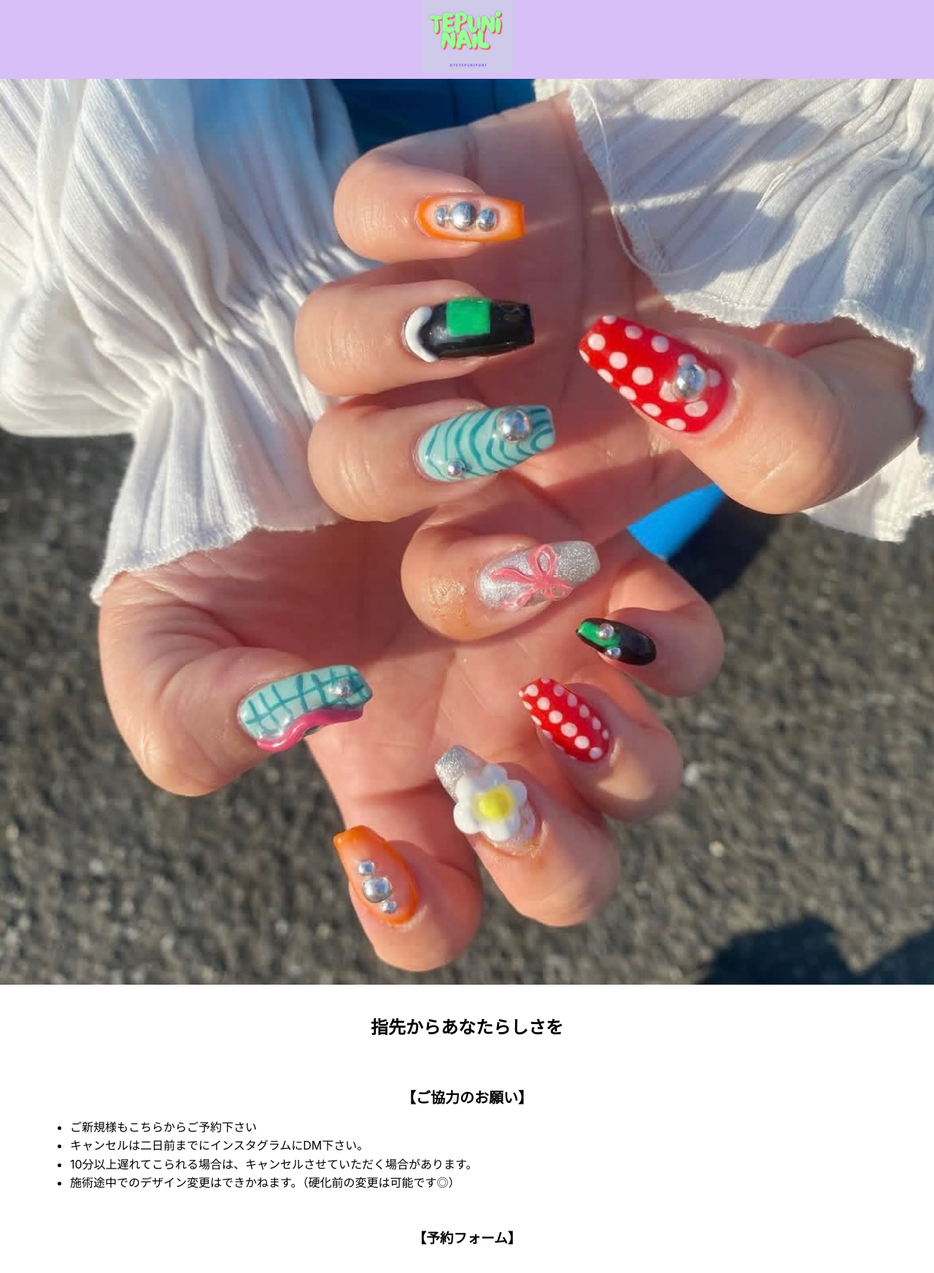
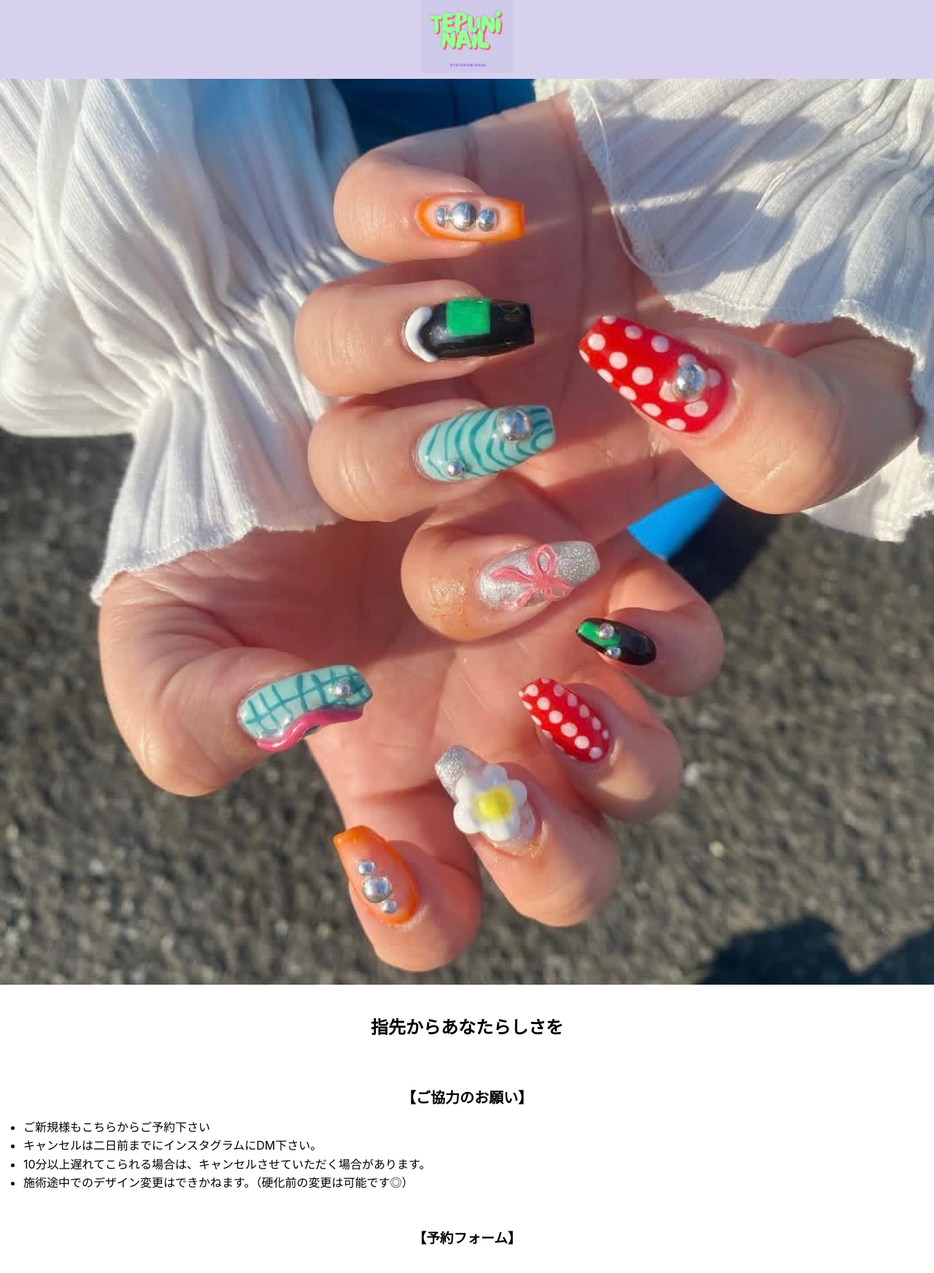
Before and after one commit to yuta2001525/tepuninail, a plain HTML site: page index.html in a window 1280 px wide. Shown: the top 1744 px of the page at 73% size. Drawn offline with Linux system fonts and the light colour scheme.

Commit message:
Add files via upload

```diff
--- a/tepuni.css
+++ b/tepuni.css
@@ -15,7 +15,7 @@ body {
 /* ヘッダー */
 .header {
   text-align: center;
-  background-color: #d8bff7;
+  background-color: #d8d1ee;
 }
 
 .header img {
@@ -71,7 +71,7 @@ body {
 
 .reserve-intro ul {
   list-style: disc;
-  padding-left: 5rem;
+  padding-left: 1rem;
   font-size: 1rem;
 }
 
```
